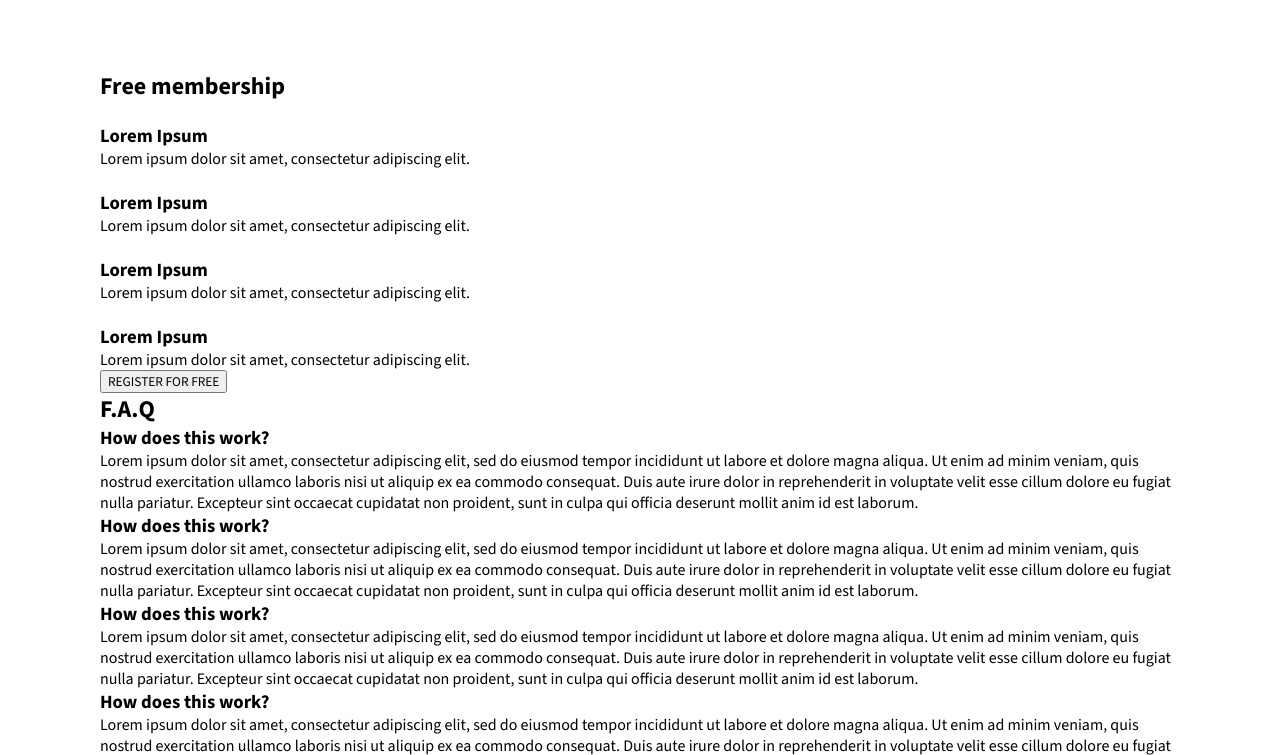
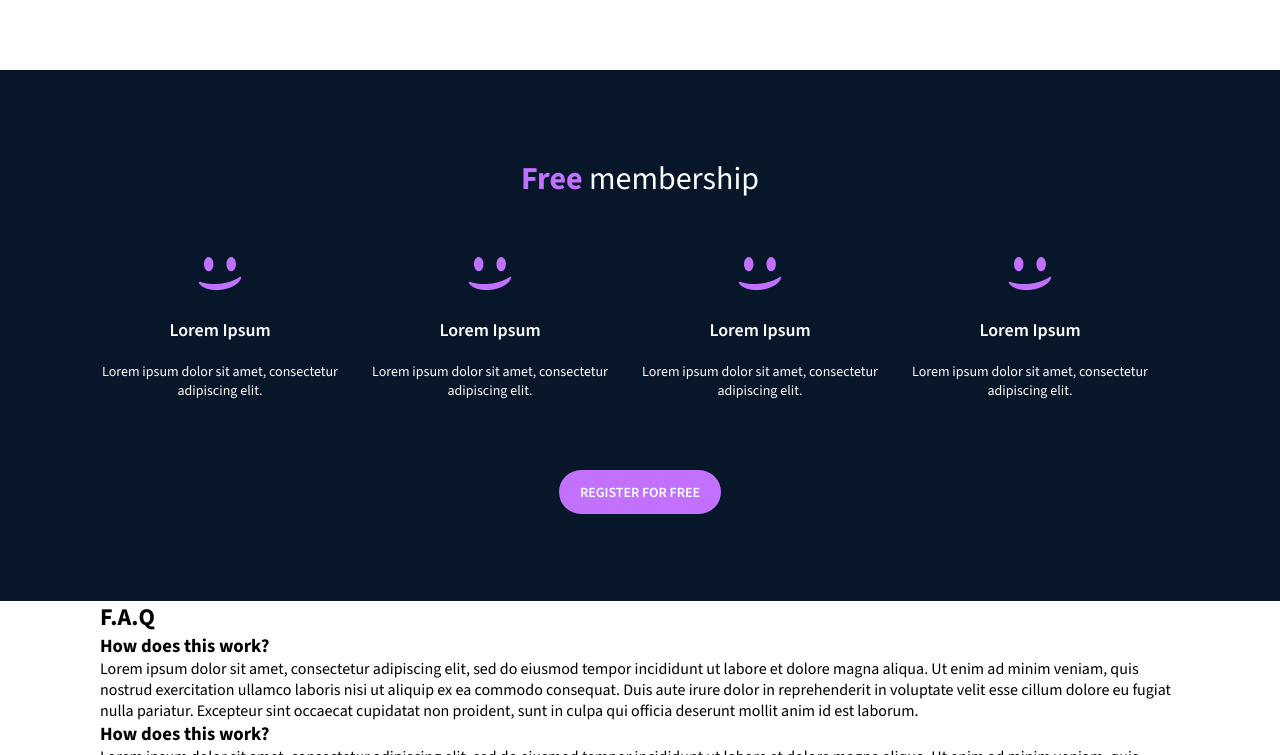
Before and after one commit to elmasnaoui-mohamed/alx_html_css, a plain HTML site: page css_advanced/index.html in a window 1280 px wide. Shown: the part 1746-2501 px from the top of the page. Drawn offline with nearby package versions, Linux system fonts and the light colour scheme.

Commit message:
Membership

```diff
--- a/css_advanced/index.html
+++ b/css_advanced/index.html
@@ -142,27 +142,29 @@
                     <p>8 min</p>
                 </div>
         </section>
-        <section>
-            <h2>Free membership</h2>
+        <section class="membership">
+            <h2><span>Free</span> membership</h2>
+            <div class="membership_cards">
                 <div>
-                <img src="./images/smile.svg" alt="">
+                    <img src="./images/smile.png" alt="">
                     <h3>Lorem Ipsum</h3>
                     <p>Lorem ipsum dolor sit amet, consectetur adipiscing elit.</p>
                 </div>
                 <div>
-                <img src="./images/smile.svg" alt="">
+                    <img src="./images/smile.png" alt="">
                     <h3>Lorem Ipsum</h3>
                     <p>Lorem ipsum dolor sit amet, consectetur adipiscing elit.</p>
                 </div>
                 <div>
-                <img src="./images/smile.svg" alt="">
+                    <img src="./images/smile.png" alt="">
                     <h3>Lorem Ipsum</h3>
                     <p>Lorem ipsum dolor sit amet, consectetur adipiscing elit.</p>
                 </div>
                 <div>
-                <img src="./images/smile.svg" alt="">
+                    <img src="./images/smile.png" alt="">
                     <h3>Lorem Ipsum</h3>
                     <p>Lorem ipsum dolor sit amet, consectetur adipiscing elit.</p>
+                </div>
             </div>
             <button>REGISTER FOR FREE</button>
         </section>
--- a/css_advanced/styles.css
+++ b/css_advanced/styles.css
@@ -95,8 +95,10 @@ section.banner div:first-child button{
     height: 44px;
     border-radius: 30px;
     font-weight: 600;
+    cursor: pointer;
+}
+section.banner div:first-child button:hover{
     box-shadow: 0px 2px 20px 0px rgba(0, 0, 0, 0.5);
-    cursor: pointer;
 }
 section.banner div:last-child h2{
     font-size: 32px;
@@ -241,3 +243,61 @@ section.videos_list > div> p:last-child {
     margin: 5px 0 10px;
 }
 /* ============================ end Videos list sectoin styles =============================== */
+/* ============================ start membership  sectoin styles =============================== */
+.membership{
+    background-color: #071629;
+    color: #fff ;
+    padding-block: 87px;
+    height: 502px;
+    min-height: max-content;
+}
+.membership h2{
+    font-size: 32px;
+    font-weight: 400;
+    text-align: center;
+    margin-bottom: 58px;
+}
+.membership h2 span{
+    font-weight: 700;
+    color: #C271FF;
+}
+.membership .membership_cards{
+    display: flex;
+    align-items: center;
+    justify-content: space-between;
+    margin-bottom: 60px;
+}
+.membership .membership_cards div{
+    width: 257px;
+    height: 153px;
+    margin-right: 30px;
+    text-align: center;
+}
+.membership > div h3{
+    font-size: 18px;
+    font-weight: 600;
+    margin-block: 20px;
+}
+.membership > div p{
+    font-size: 14px;
+    font-weight: 500;
+    margin-block: 0;
+}
+section.membership button{
+    text-align: center;
+    background: #C271FF;
+    border: 0;
+    color: #fff;
+    width: 162px;
+    font-size: 14px;
+    height: 44px;
+    border-radius: 30px;
+    font-weight: 600;
+    cursor: pointer;
+    margin: auto;
+    display: block;
+}
+section.membership button:hover{
+    box-shadow: 0px 2px 20px 0px rgba(0, 0, 0, 0.5);
+}
+/* ============================ end membership sectoin styles =============================== */
```
Lines whose indentation alone changed are shown as unchanged.
